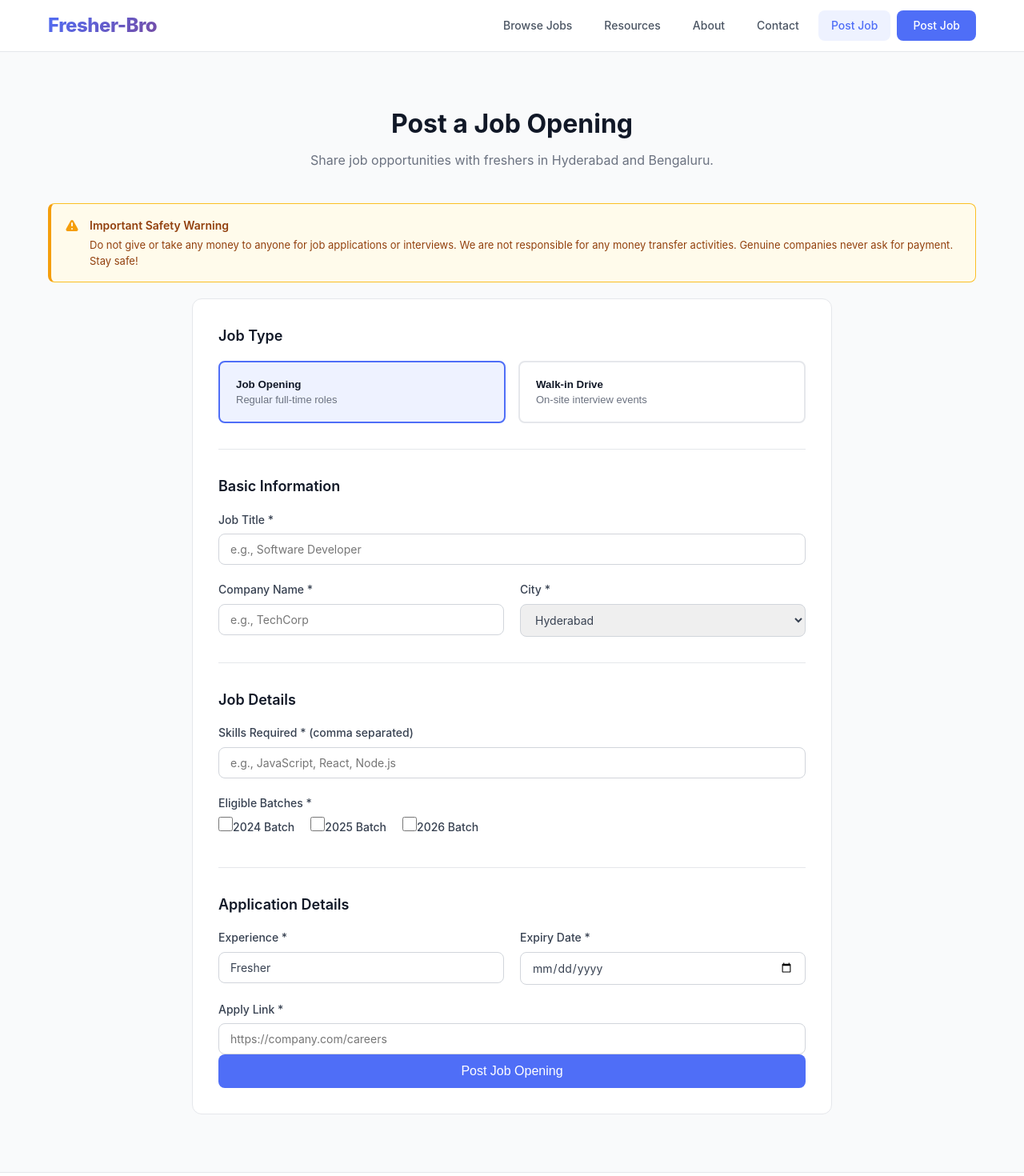
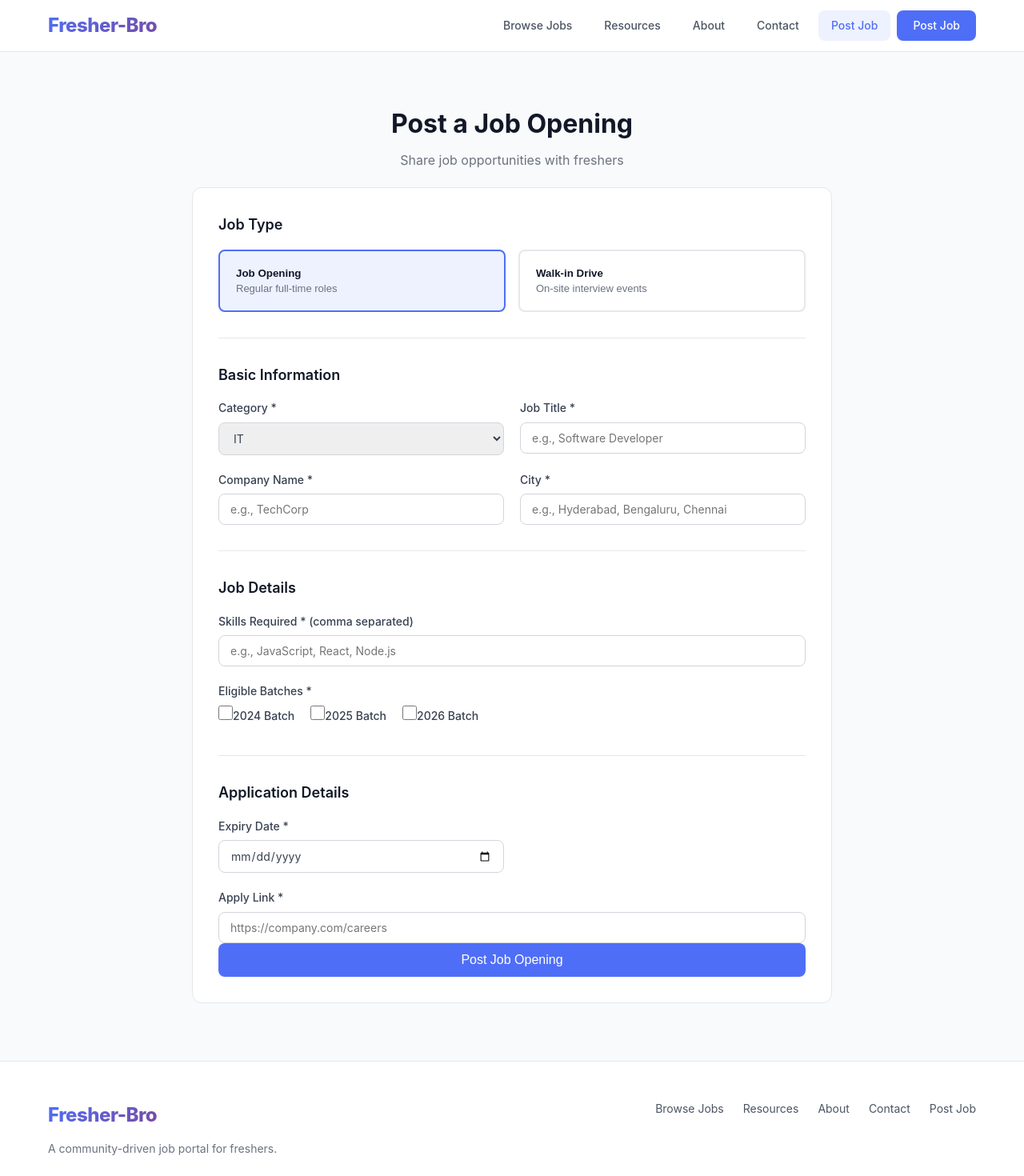
Before and after one commit to seeubot/joball, a Next.js app in the folder frontend/: page /post-job in a window 1280 px wide. Shown: the top 1470 px of the page at 80% size. Built offline with nearby package versions, Linux system fonts and the light colour scheme.

Commit message:
Update post-job.js

```diff
--- a/frontend/pages/post-job.js
+++ b/frontend/pages/post-job.js
@@ -1,6 +1,5 @@
 import { useState } from 'react';
 import { useRouter } from 'next/router';
-import Alert from '../components/Alert';
 
 export default function PostJob() {
   const router = useRouter();
@@ -8,14 +7,14 @@ export default function PostJob() {
   const [submitting, setSubmitting] = useState(false);
   const [formData, setFormData] = useState({
     type: 'job',
+    category: 'IT',
     jobTitle: '',
     company: '',
-    city: 'Hyderabad',
+    city: '',
     skills: '',
     applyLink: '',
     expiryDate: '',
     batchEligible: [],
-    experience: 'Fresher',
     eventDate: '',
     lastDate: '',
     venue: '',
@@ -69,10 +68,8 @@ export default function PostJob() {
     <div className="container">
       <div className="page-header">
         <h1>Post a Job Opening</h1>
-        <p>Share job opportunities with freshers in Hyderabad and Bengaluru.</p>
+        <p>Share job opportunities with freshers</p>
       </div>
-
-      <Alert />
 
       <form onSubmit={handleSubmit} className="post-form">
         {/* Job Type */}
@@ -108,7 +105,19 @@ export default function PostJob() {
         <div className="form-section">
           <h2>Basic Information</h2>
           <div className="form-grid">
-            <div className="form-group full">
+            <div className="form-group">
+              <label>Category *</label>
+              <select
+                required
+                value={formData.category}
+                onChange={(e) => setFormData({ ...formData, category: e.target.value })}
+              >
+                <option value="IT">IT</option>
+                <option value="Non-IT">Non-IT</option>
+              </select>
+            </div>
+
+            <div className="form-group">
               <label>{jobType === 'walkin' ? 'Job Role' : 'Job Title'} *</label>
               <input
                 type="text"
@@ -118,6 +127,7 @@ export default function PostJob() {
                 onChange={(e) => setFormData({ ...formData, jobTitle: e.target.value })}
               />
             </div>
+
             <div className="form-group">
               <label>Company Name *</label>
               <input
@@ -128,16 +138,16 @@ export default function PostJob() {
                 onChange={(e) => setFormData({ ...formData, company: e.target.value })}
               />
             </div>
+
             <div className="form-group">
               <label>City *</label>
-              <select
+              <input
+                type="text"
                 required
+                placeholder="e.g., Hyderabad, Bengaluru, Chennai"
                 value={formData.city}
                 onChange={(e) => setFormData({ ...formData, city: e.target.value })}
-              >
-                <option value="Hyderabad">Hyderabad</option>
-                <option value="Bengaluru">Bengaluru</option>
-              </select>
+              />
             </div>
           </div>
         </div>
@@ -156,6 +166,7 @@ export default function PostJob() {
                 onChange={(e) => setFormData({ ...formData, skills: e.target.value })}
               />
             </div>
+
             <div className="form-group full">
               <label>Eligible Batches *</label>
               <div className="batch-checkboxes">
@@ -179,16 +190,6 @@ export default function PostJob() {
           <div className="form-section">
             <h2>Application Details</h2>
             <div className="form-grid">
-              <div className="form-group">
-                <label>Experience *</label>
-                <input
-                  type="text"
-                  required
-                  placeholder="e.g., Fresher"
-                  value={formData.experience}
-                  onChange={(e) => setFormData({ ...formData, experience: e.target.value })}
-                />
-              </div>
               <div className="form-group">
                 <label>Expiry Date *</label>
                 <input
```
